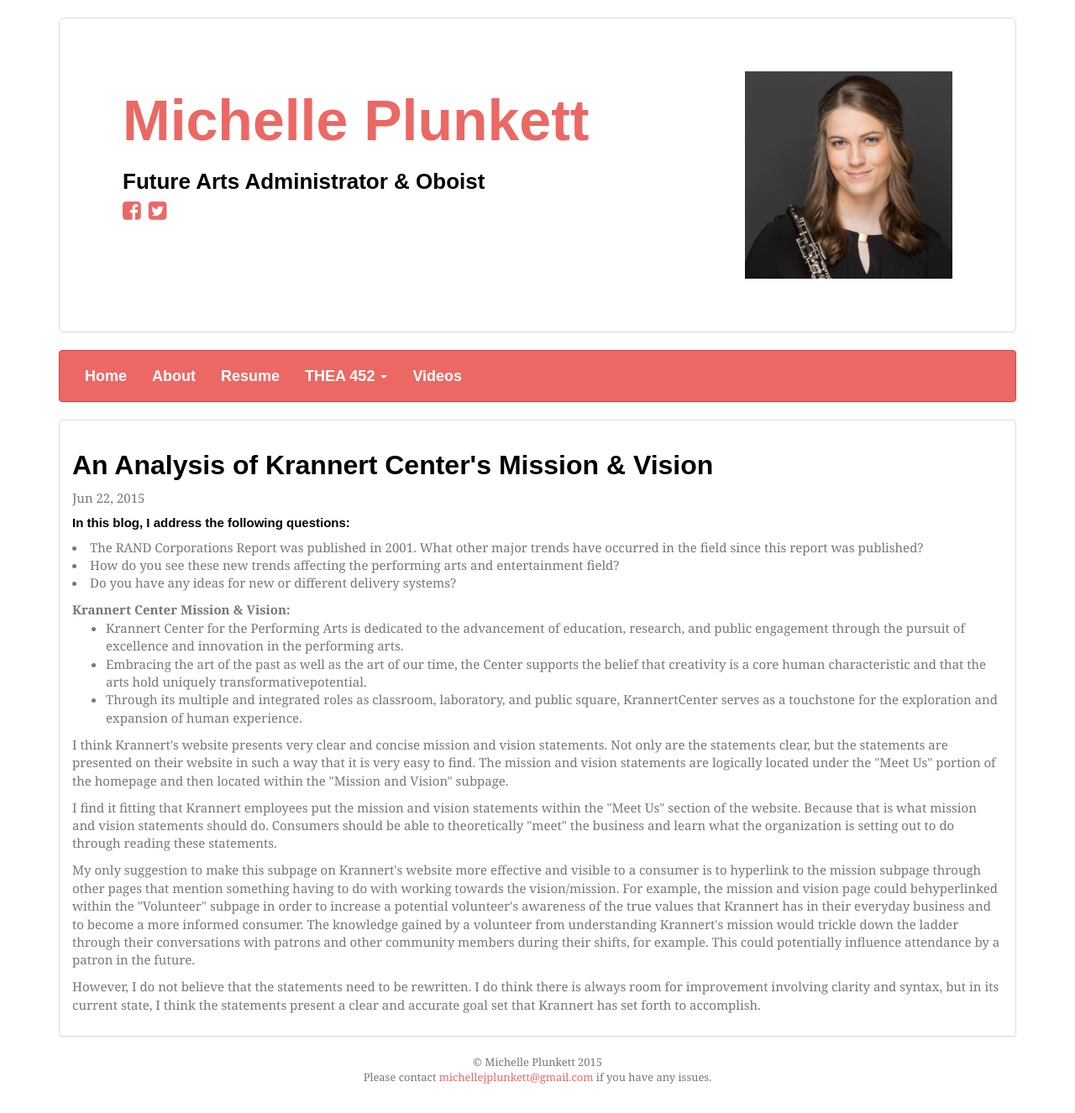
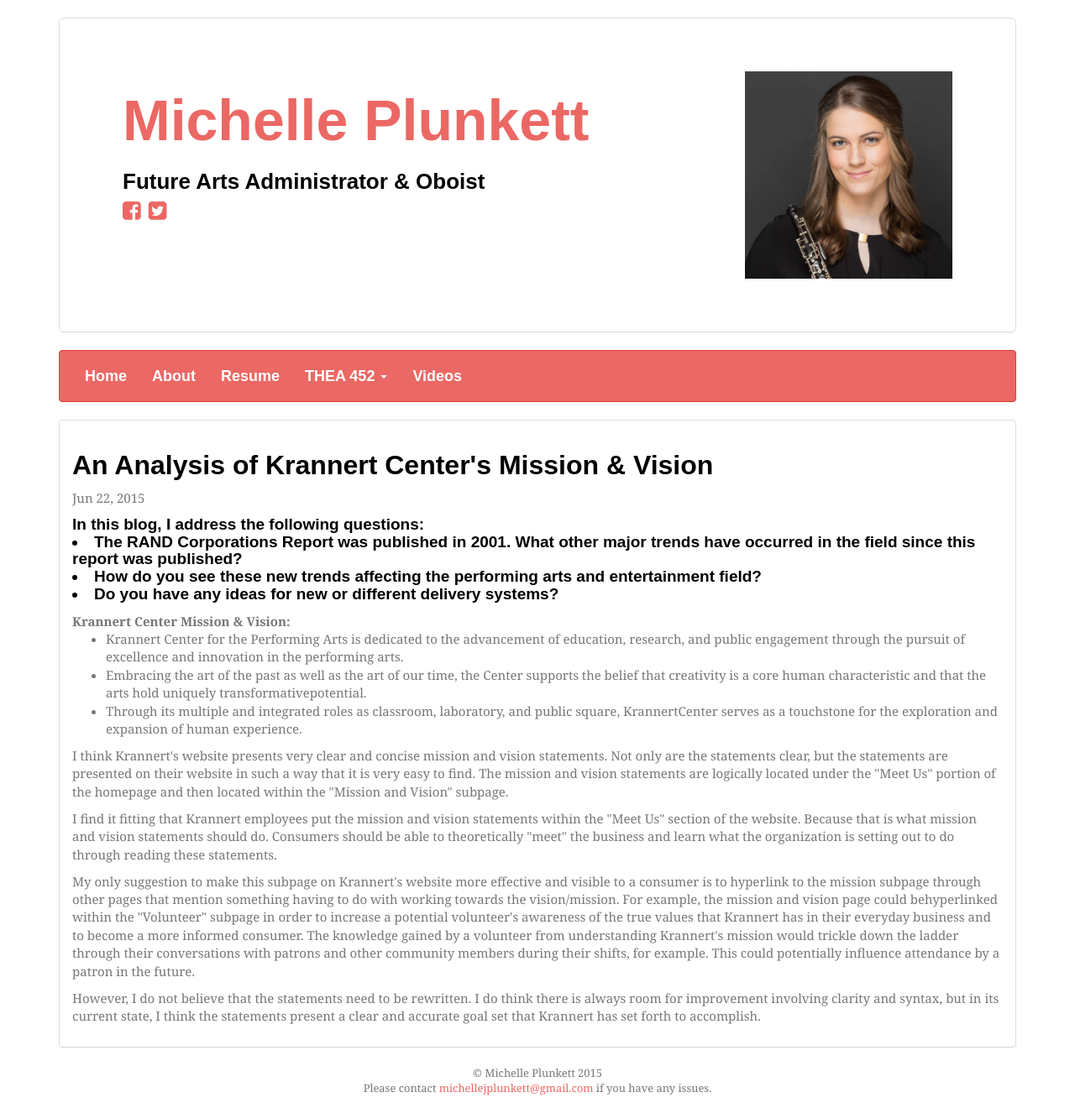
Before and after one commit to michelleplunkett/michelleplunkett.github.io, a Jekyll site: the page built from blogs/_posts/2015-06-22-blog1.html, in a window 1280 px wide. Shown: the whole page at 84% size. Built offline with Jekyll 4.4.1, drawn with Linux system fonts in a browser that asks for light colours; nearby versions of some CDN libraries; some web fonts are replaced; Markdown is read by kramdown in place of the engine named in the settings.

Commit message:
Update 2015-06-22-blog1.html

```diff
--- a/blogs/_posts/2015-06-22-blog1.html
+++ b/blogs/_posts/2015-06-22-blog1.html
@@ -3,11 +3,11 @@
 title:  "An Analysis of Krannert Center's Mission & Vision"
 date:   2015-06-22
 ---
-
-							<h5>In this blog, I address the following questions:</h5>
+							<p></p><p></p>
+							<h4>In this blog, I address the following questions:
 								<li>The RAND Corporations Report was published in 2001. What other major trends have occurred in the field since this report was published?</li>
 								<li>How do you see these new trends affecting the performing arts and entertainment field?</li>
-								<li>Do you have any ideas for new or different delivery systems?</li>
+								<li>Do you have any ideas for new or different delivery systems?</li></h4>
 							<p></p><p></p>
 
 							<b>Krannert Center Mission & Vision:</b>
```
